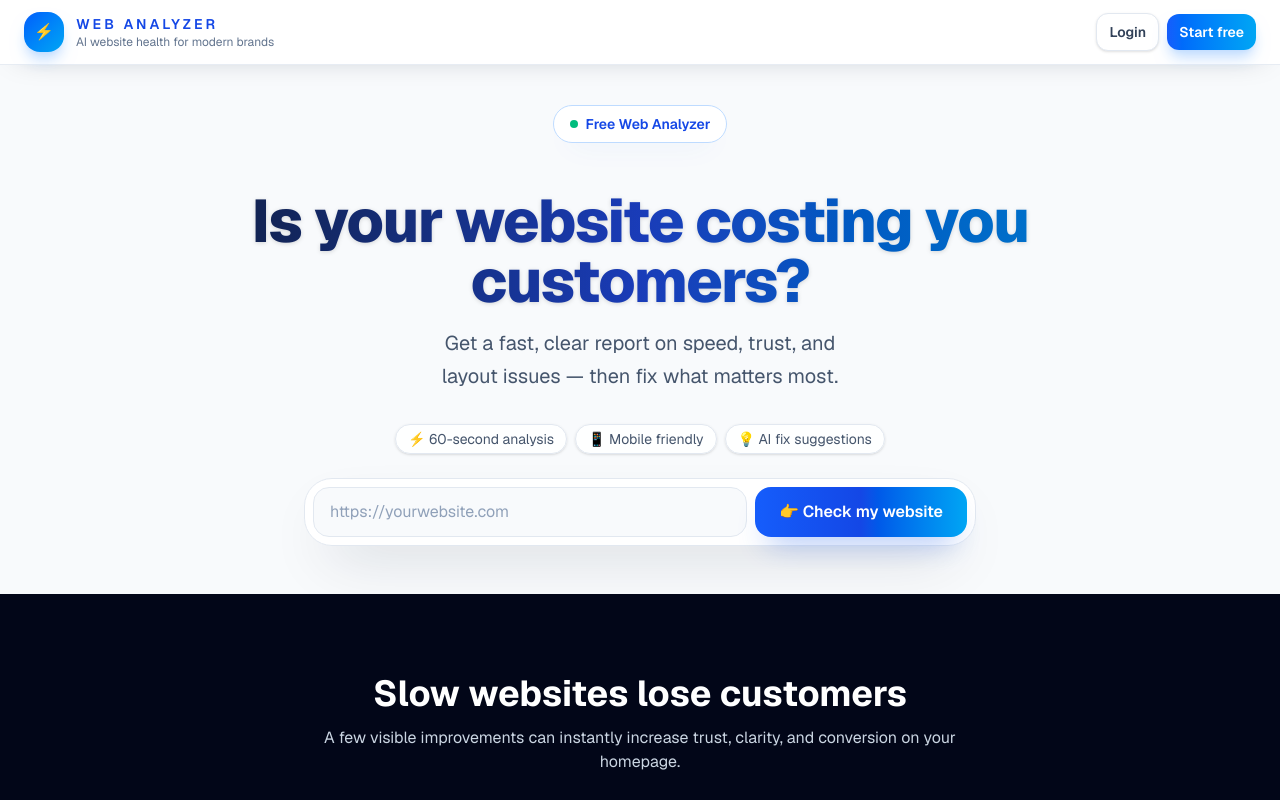
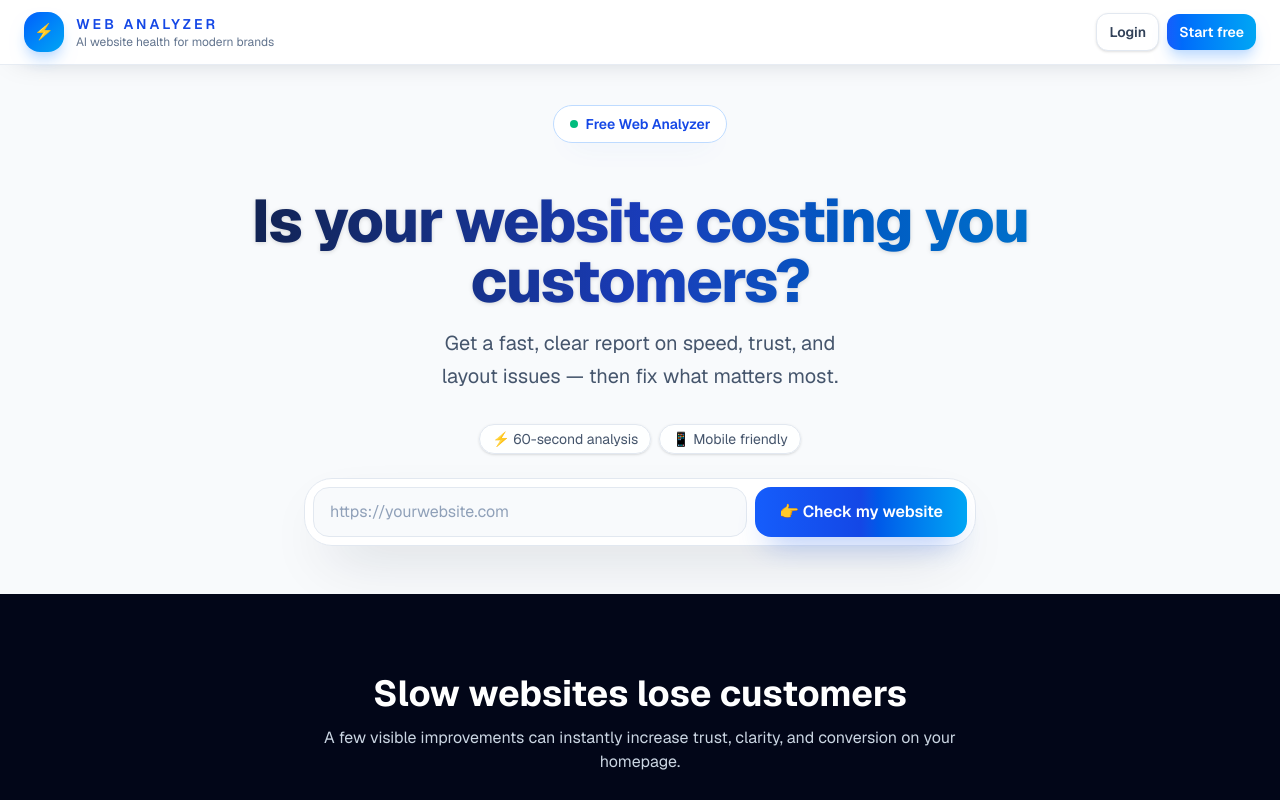
Before and after one commit to gabrieldragoscalin-hash/web_analyzer, a Next.js app in the folder frontend/: page / in a window 1280 px wide. Shown: the top 800 px of the page. Built offline with nearby package versions, Linux system fonts and the light colour scheme.

Commit message:
Update hero section

```diff
--- a/frontend/src/components/AnalysisHero.tsx
+++ b/frontend/src/components/AnalysisHero.tsx
@@ -31,7 +31,6 @@ export default function AnalysisHero({
             <div className="mb-6 flex flex-wrap items-center justify-center gap-2 text-sm text-slate-600">
                 <span className="rounded-full bg-white/90 px-3 py-1 shadow-sm border border-slate-200">⚡ 60-second analysis</span>
                 <span className="rounded-full bg-white/90 px-3 py-1 shadow-sm border border-slate-200">📱 Mobile friendly</span>
-                <span className="rounded-full bg-white/90 px-3 py-1 shadow-sm border border-slate-200">💡 AI fix suggestions</span>
             </div>
 
             <form
```
